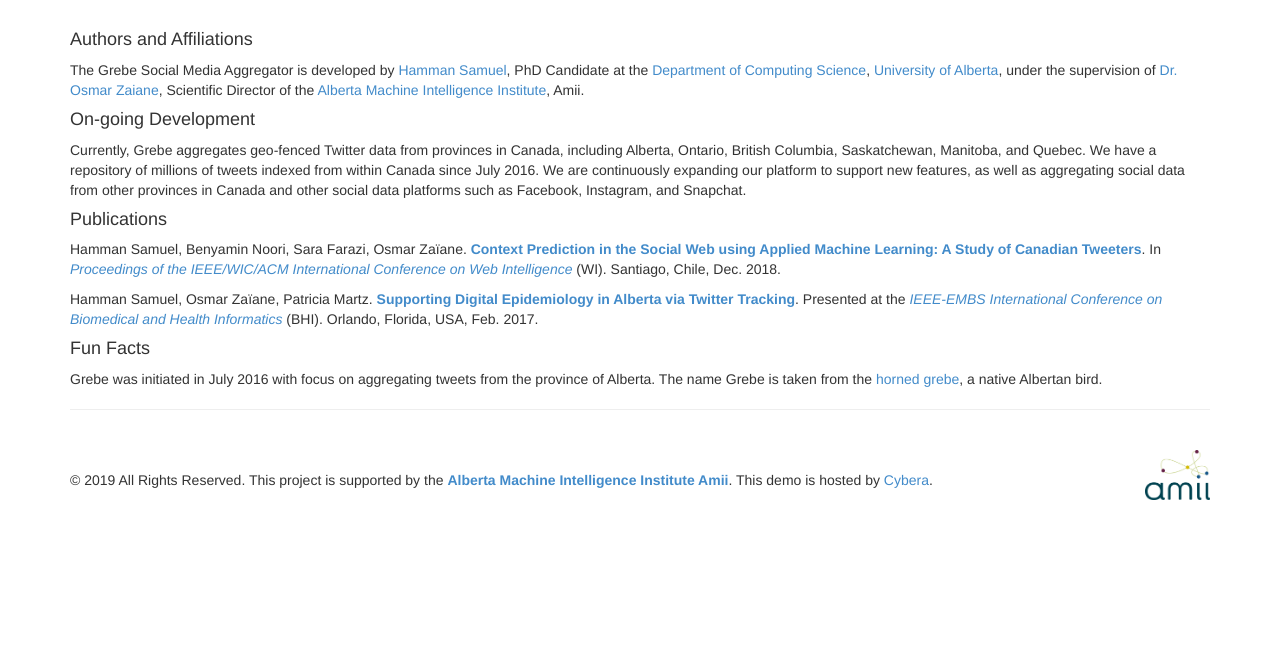
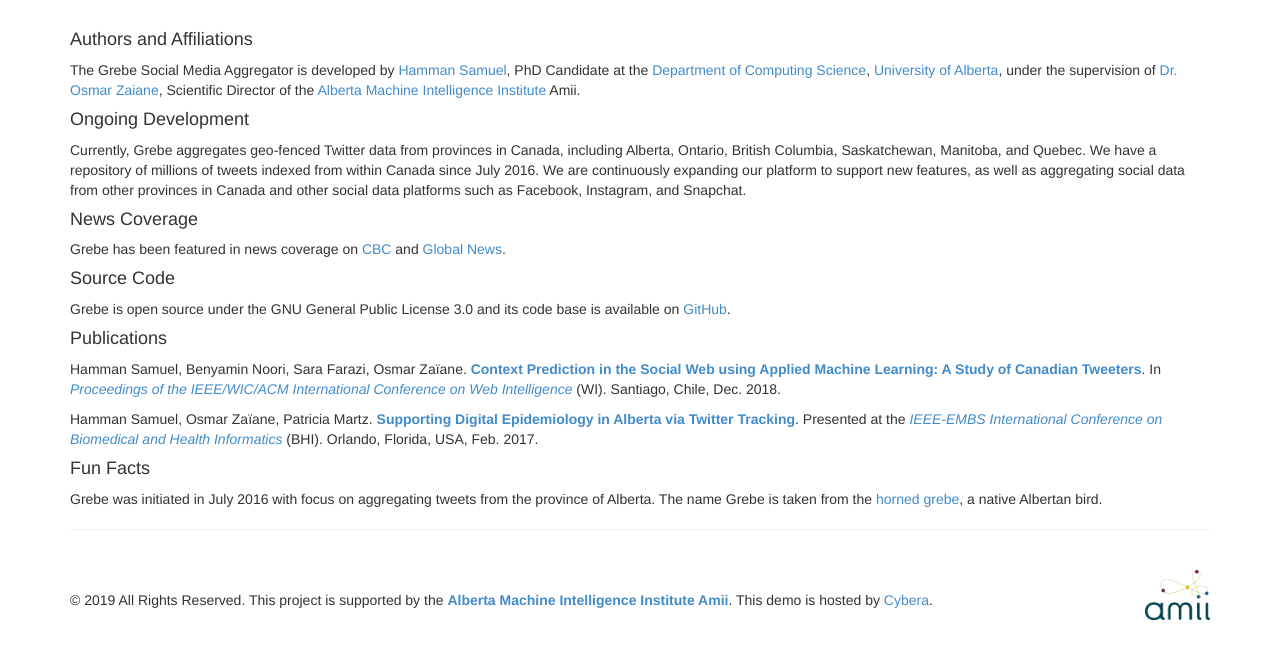
Before and after one commit to hwsamuel/Grebe, a Flask app: page /grebe/about/ in a window 1280 px wide. Shown: the part 52-711 px from the top of the page. Run offline with Flask 2, Linux system fonts and the light colour scheme; some libraries are stand-ins or nearby versions.

Commit message:
Layout template & content updates

```diff
--- a/webapp/templates/grebe/about.html
+++ b/webapp/templates/grebe/about.html
@@ -3,13 +3,19 @@
 {% block body %}
 <h4>Authors and Affiliations</h4>
 <p>
-The Grebe Social Media Aggregator is developed by <a target="_blank" href="http://www.hwsamuel.com">Hamman Samuel</a>, PhD Candidate at the <a target="_blank" href="http://cs.ualberta.ca/">Department of Computing Science</a>, <a target="_blank" href="http://www.ualberta.ca/">University of Alberta</a>, under the supervision of <a target="_blank" href="http://webdocs.cs.ualberta.ca/~zaiane/">Dr. Osmar Zaiane</a>, Scientific Director of the <a target="_blank" href="http://www.amii.ca">Alberta Machine Intelligence Institute</a>, Amii.
+The Grebe Social Media Aggregator is developed by <a target="_blank" href="http://www.hwsamuel.com">Hamman Samuel</a>, PhD Candidate at the <a target="_blank" href="http://cs.ualberta.ca/">Department of Computing Science</a>, <a target="_blank" href="http://www.ualberta.ca/">University of Alberta</a>, under the supervision of <a target="_blank" href="http://webdocs.cs.ualberta.ca/~zaiane/">Dr. Osmar Zaiane</a>, Scientific Director of the <a target="_blank" href="http://www.amii.ca">Alberta Machine Intelligence Institute</a> Amii.
 </p>
 
-<h4>On-going Development</h4>
+<h4>Ongoing Development</h4>
 <p>
 Currently, Grebe aggregates geo-fenced Twitter data from provinces in Canada, including Alberta, Ontario, British Columbia, Saskatchewan, Manitoba, and Quebec. We have a repository of millions of tweets indexed from within Canada since July 2016. We are continuously expanding our platform to support new features, as well as aggregating social data from other provinces in Canada and other social data platforms such as Facebook, Instagram, and Snapchat.
 </p>
+
+<h4>News Coverage</h4>
+Grebe has been featured in news coverage on <a href="https://www.cbc.ca/news/canada/edmonton/health-twitter-tool-university-alberta-1.5082731" target="_blank">CBC</a> and  <a href="https://globalnews.ca/news/5117599/university-of-alberta-machine-learning-twitter-health/" target="_blank">Global News</a>.
+
+<h4>Source Code</h4>
+Grebe is open source under the GNU General Public License 3.0 and its code base is available on <a href="https://github.com/hwsamuel/grebe" target="_blank">GitHub</a>.
 
 <h4>Publications</h4>
 <p>
--- a/webapp/templates/grebe/demo/timemap.html
+++ b/webapp/templates/grebe/demo/timemap.html
@@ -1,6 +1,7 @@
 {% extends "grebe/layout.html" %}
 
 {% block head %}
+	<script type="text/javascript" src="{{ url_for('static', filename='js/jquery-2.1.1.min.js') }}"></script>
 	<script type="text/javascript" src="http://cdnjs.cloudflare.com/ajax/libs/openlayers/2.11/OpenLayers.js"></script>
     <script type="text/javascript" src="{{ url_for('static', filename='timemap/lib/mxn/mxn.js') }}?(openlayers)"></script>
     <script type="text/javascript" src="{{ url_for('static', filename='timemap/lib/timeline-1.2.js') }}"></script>
--- a/webapp/templates/grebe/index.html
+++ b/webapp/templates/grebe/index.html
@@ -1,4 +1,10 @@
 {% extends "grebe/layout.html" %}
+
+{% block head %}
+<script type="text/javascript" src="{{ url_for('static', filename='js/jquery-2.1.1.min.js') }}"></script>
+
+<script type="text/javascript" src="{{ url_for('static', filename='js/bootstrap.min.js') }}"></script>
+{% endblock %}
 
 {% block body %}
 <div class="container">
--- a/webapp/templates/grebe/layout.html
+++ b/webapp/templates/grebe/layout.html
@@ -1,12 +1,11 @@
 <!DOCTYPE html>
 <head>
 	<title>Grebe</title>
+
+    {% block head %}{% endblock %}
+
 	<link rel="stylesheet" type="text/css" href="{{ url_for('static', filename='css/bootstrap.min.css') }}">
 
-    <script type="text/javascript" src="{{ url_for('static', filename='js/jquery-2.1.1.min.js') }}"></script>
-	<script type="text/javascript" src="{{ url_for('static', filename='js/bootstrap.min.js') }}"></script>
-
-	{% block head %}{% endblock %}
     <style>
         .navbar {
             background: #444;
```
